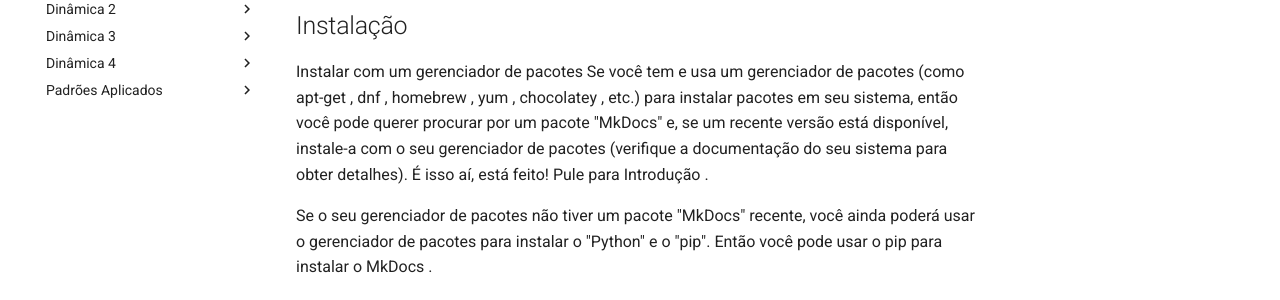
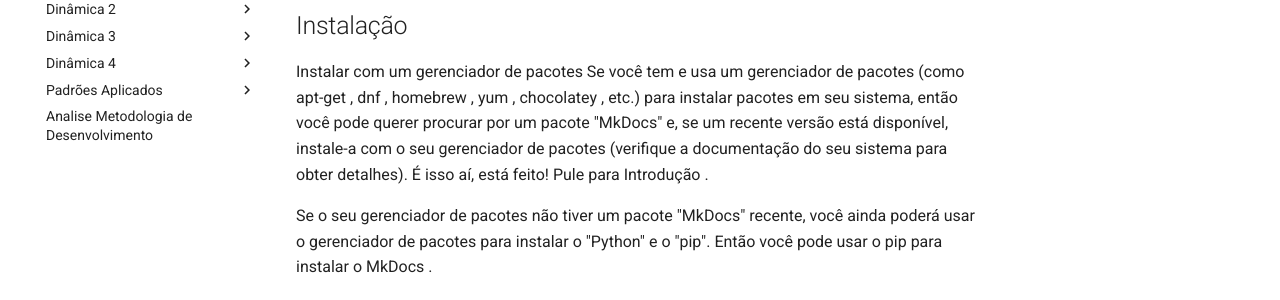
Before and after one commit to Desenho2018-2-GitPub/docs, an MkDocs documentation site: the page built from docs/contribuindo.md, in a window 1280 px wide. Shown: the part 237-537 px from the top of the page. Built offline with MkDocs 1.6.1 and Material for MkDocs 9.7.7, drawn with Linux system fonts in a browser that asks for light colours.

Commit message:
Adds report to nav
Signed-off-by: Arthur Diniz <arthurbdiniz@gmail.com>

```diff
--- a/mkdocs.yml
+++ b/mkdocs.yml
@@ -47,6 +47,7 @@
     - Template method (Django): padroes-aplicados/template-method.md
     - Facade (Django): padroes-aplicados/facade.md
     - Class Table Inheritance (Arquitetural): padroes-aplicados/class-table-inheritance.md
+  - Analise Metodologia de Desenvolvimento: reports/analise_metodologia_de_desenvolvimento.md
 
 theme:
   name: 'material'
```
